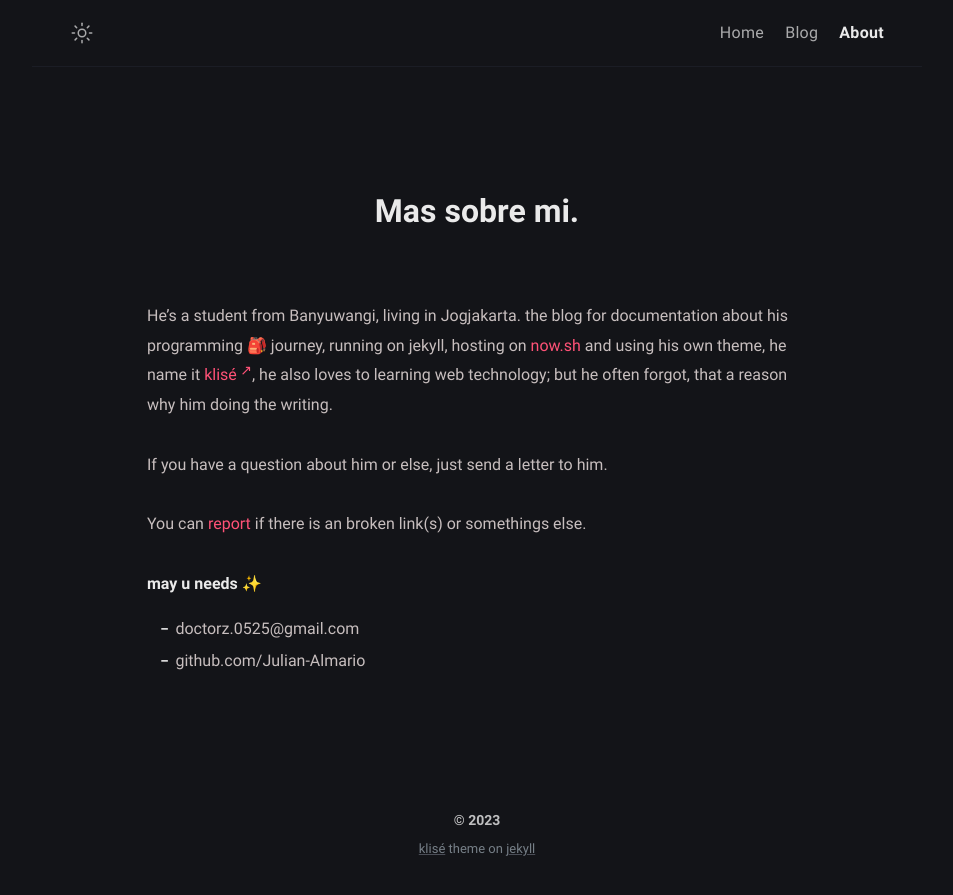
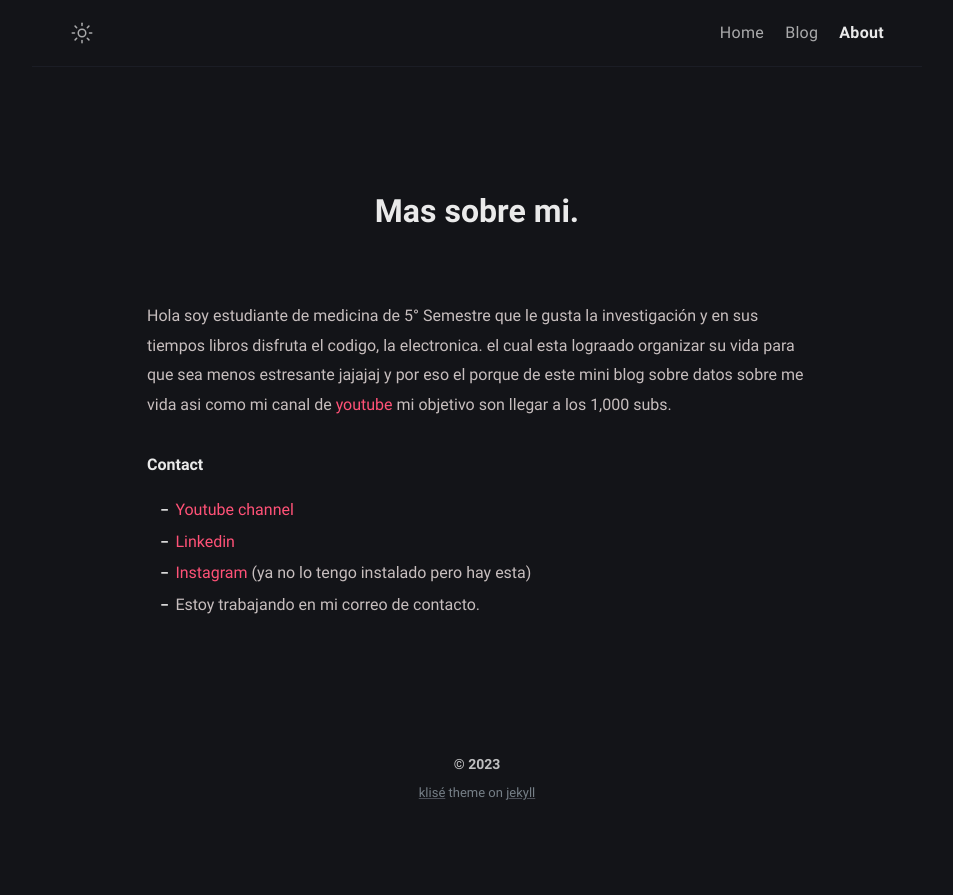
Before and after one commit to Julian-Almario/MyWeb, a Jekyll site: the page built from about.md, in a window 1280 px wide. Shown: the top 895 px of the page, without its empty margins (163-1116 px from the left). Built offline with Jekyll 4.4.1, drawn with Linux system fonts in a browser that asks for light colours.

Commit message:
sobre mi

```diff
--- a/about.md
+++ b/about.md
@@ -2,17 +2,15 @@
 title: Mas sobre mi
 permalink: /about/
 layout: page
-excerpt: Hello peeps, I'm student of computer science from Banyuwangi, living in Jogjakarta. This blog for documentation about my programming journey, running on jekyll, hosting on netlify and using my own simple theme.
+excerpt: Hola soy estudiante de medicina
 comments: false
 ---
 
-He's a student from Banyuwangi, living in Jogjakarta. the blog for documentation about his programming 🎒 journey, running on jekyll, hosting on [now.sh](http://now.sh) and using his own theme, he name it <a href="https://github.com/piharpi/jekyll-klise" target="_blank" rel="noopener">klisé</a>, he also loves to learning web technology; but he often forgot, that a reason why him doing the writing.
+Hola soy estudiante de medicina de 5° Semestre que le gusta la investigación y en sus tiempos libros disfruta el codigo, la electronica. el cual esta lograado organizar su vida para que sea menos estresante jajajaj y por eso el porque de este mini blog sobre datos sobre me vida asi como mi canal de <a href="https://www.youtube.com/channel/UCZ_1pCWc7GkXnq6FbqeJxDw">youtube</a> mi objetivo son llegar a los 1,000 subs.
 
-If you have a question about him or else, just send a letter to him.
+**Contact**
 
-You can [report](http://github.com/piharpi/jekyll-klise/issues/new) if there is an broken link(s) or somethings else.
-
-**may u needs ✨**
-
-- {{ site.author.email }}
-- github.com/{{ site.author.github }}
+- <a href="https://www.youtube.com/channel/UCZ_1pCWc7GkXnq6FbqeJxDw">Youtube channel</a>
+- <a href="https://www.linkedin.com/in/julian-almario-loaiza-70523b259/">Linkedin</a>
+- <a href="https://www.instagram.com/julianalmario_/?next=%2F">Instagram</a> (ya no lo tengo instalado pero hay esta)
+- Estoy trabajando en mi correo de contacto.
```
